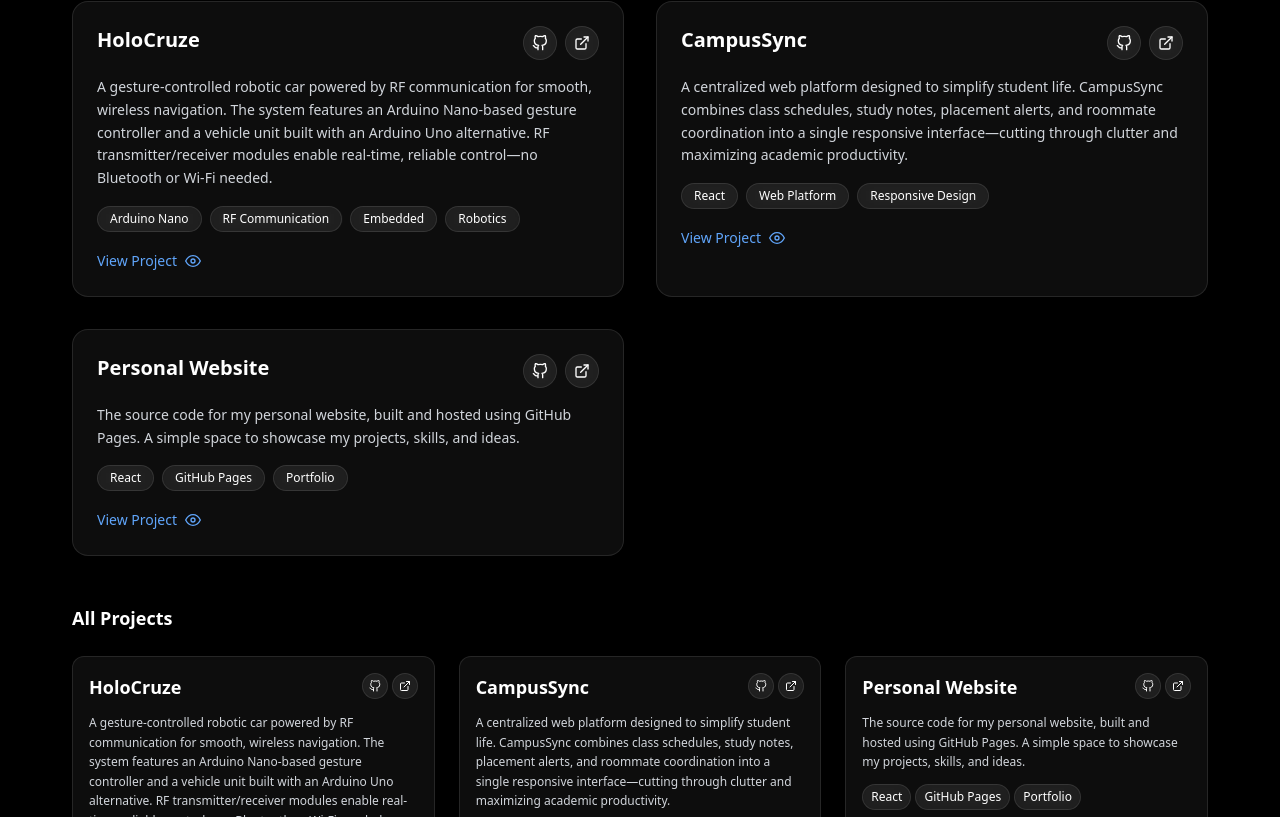
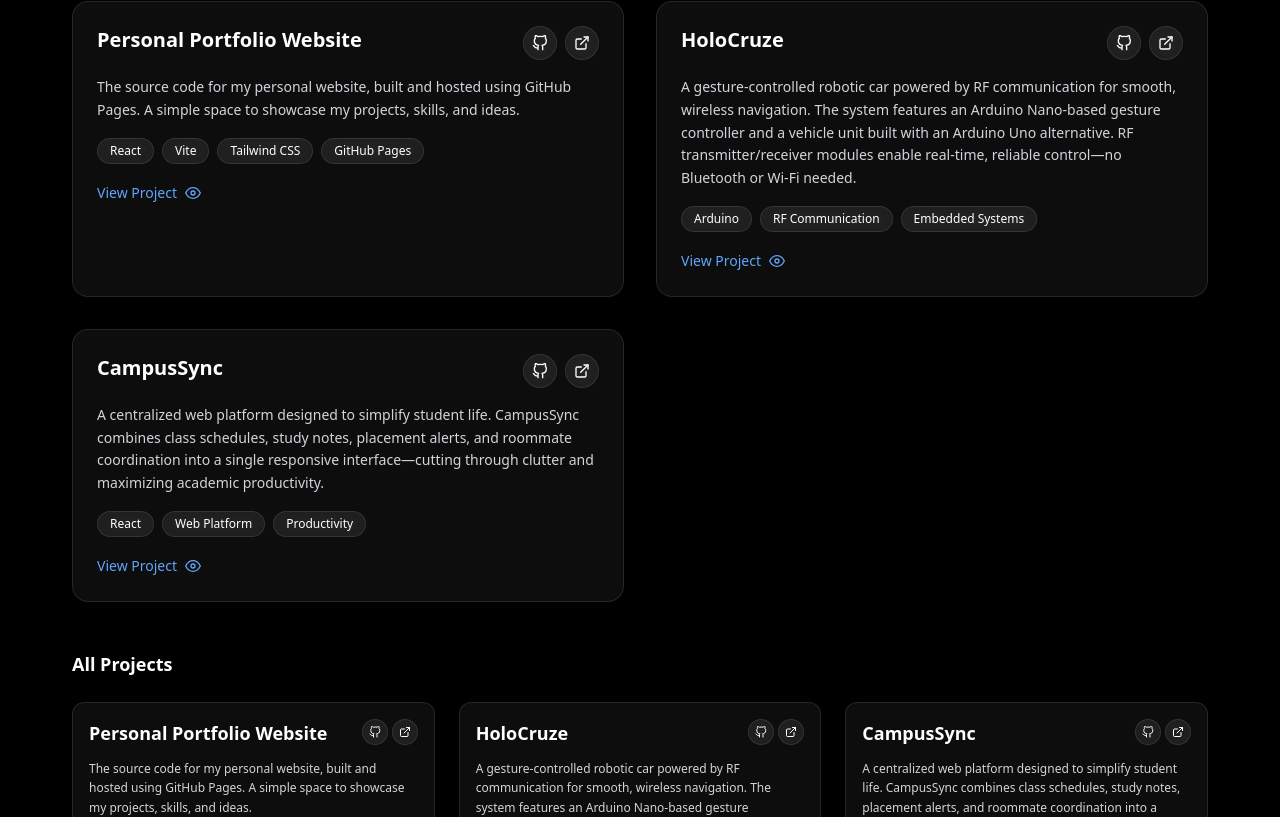
Before and after one commit to SarabdeepSBilkhu/SarabdeepSBilkhu.github.io, a React (Vite) app: page /projects in a window 1280 px wide. Shown: the part 423-1240 px from the top of the page. Built offline with nearby package versions, Linux system fonts and the light colour scheme.

Commit message:
Update Projects.jsx

```diff
--- a/src/pages/Projects.jsx
+++ b/src/pages/Projects.jsx
@@ -4,34 +4,44 @@ import { motion } from "framer-motion";
 const Projects = () => {
   const projectList = [
     {
+      title: "Personal Portfolio Website",
+      description:
+        "The source code for my personal website, built and hosted using GitHub Pages. A simple space to showcase my projects, skills, and ideas.",
+      technologies: ["React", "Vite", "Tailwind CSS", "GitHub Pages"],
+      link: "https://sarabdeepsbilkhu.github.io",
+      github: "https://github.com/SarabdeepSBilkhu/SarabdeepSBilkhu.github.io",
+      image: "/project1.jpg",
+      featured: true
+    },
+    {
       title: "HoloCruze",
       description:
         "A gesture-controlled robotic car powered by RF communication for smooth, wireless navigation. The system features an Arduino Nano-based gesture controller and a vehicle unit built with an Arduino Uno alternative. RF transmitter/receiver modules enable real-time, reliable control—no Bluetooth or Wi-Fi needed.",
-      technologies: ["Arduino Nano", "RF Communication", "Embedded", "Robotics"],
+      technologies: ["Arduino", "RF Communication", "Embedded Systems"],
       link: "https://github.com/SarabdeepSBilkhu/HoloCruze",
       github: "https://github.com/SarabdeepSBilkhu/HoloCruze",
-      image: "/project1.jpg",
+      image: "/project2.jpg",
       featured: true
     },
     {
       title: "CampusSync",
       description:
         "A centralized web platform designed to simplify student life. CampusSync combines class schedules, study notes, placement alerts, and roommate coordination into a single responsive interface—cutting through clutter and maximizing academic productivity.",
-      technologies: ["React", "Web Platform", "Responsive Design"],
+      technologies: ["React", "Web Platform", "Productivity"],
       link: "https://github.com/SarabdeepSBilkhu/CampusSync",
       github: "https://github.com/SarabdeepSBilkhu/CampusSync",
-      image: "/project2.jpg",
+      image: "/project3.jpg",
       featured: true
     },
     {
-      title: "Personal Website",
+      title: "Chat-Based Banking System",
       description:
-        "The source code for my personal website, built and hosted using GitHub Pages. A simple space to showcase my projects, skills, and ideas.",
-      technologies: ["React", "GitHub Pages", "Portfolio"],
-      link: "https://sarabdeepsbilkhu.github.io",
-      github: "https://github.com/SarabdeepSBilkhu/SarabdeepSBilkhu.github.io",
-      image: "/project3.jpg",
-      featured: true
+        "A web-based chat-driven banking system with a Python Flask backend integrated with MySQL for secure data management. The frontend was developed by Ranbir Khurana (DevRanbir) using HTML, CSS, and JavaScript, while I focused on backend logic, database integration, and API endpoints.",
+      technologies: ["Python", "Flask", "MySQL", "REST API"],
+      link: "#",
+      github: "#",
+      image: "/project4.jpg",
+      featured: false
     }
   ];
 
@@ -57,7 +67,7 @@ const Projects = () => {
   };
 
   return (
-    <section className="py-8 md:py-16 px-4 md:px-6 pb-20 relative min-h-screen">
+    <section className="py-8 md:py-16 px-4 md:px-6 relative min-h-screen">
       {/* Section Heading */}
       <motion.div
         className="relative inline-block p-4 mb-8 md:mb-12"
```
